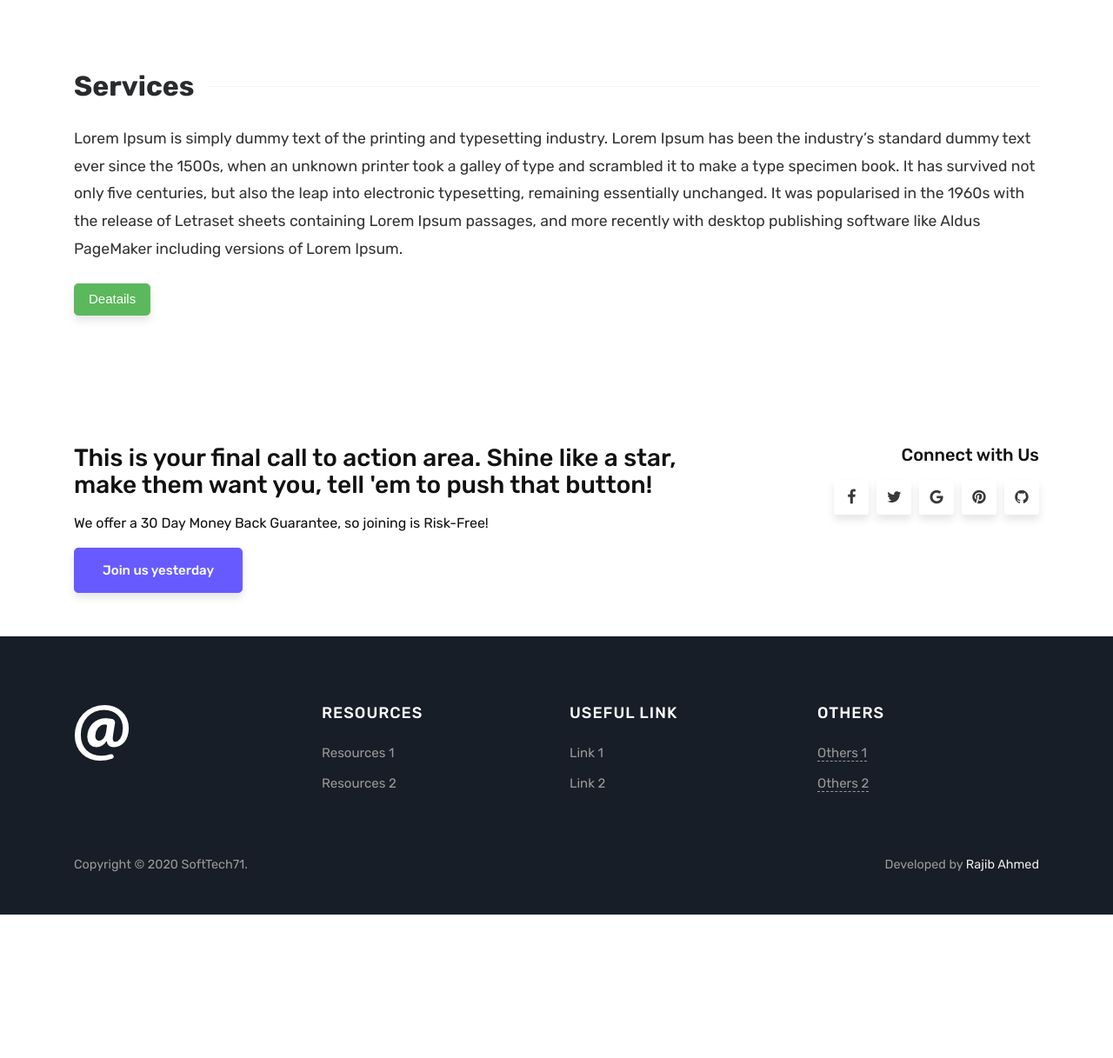
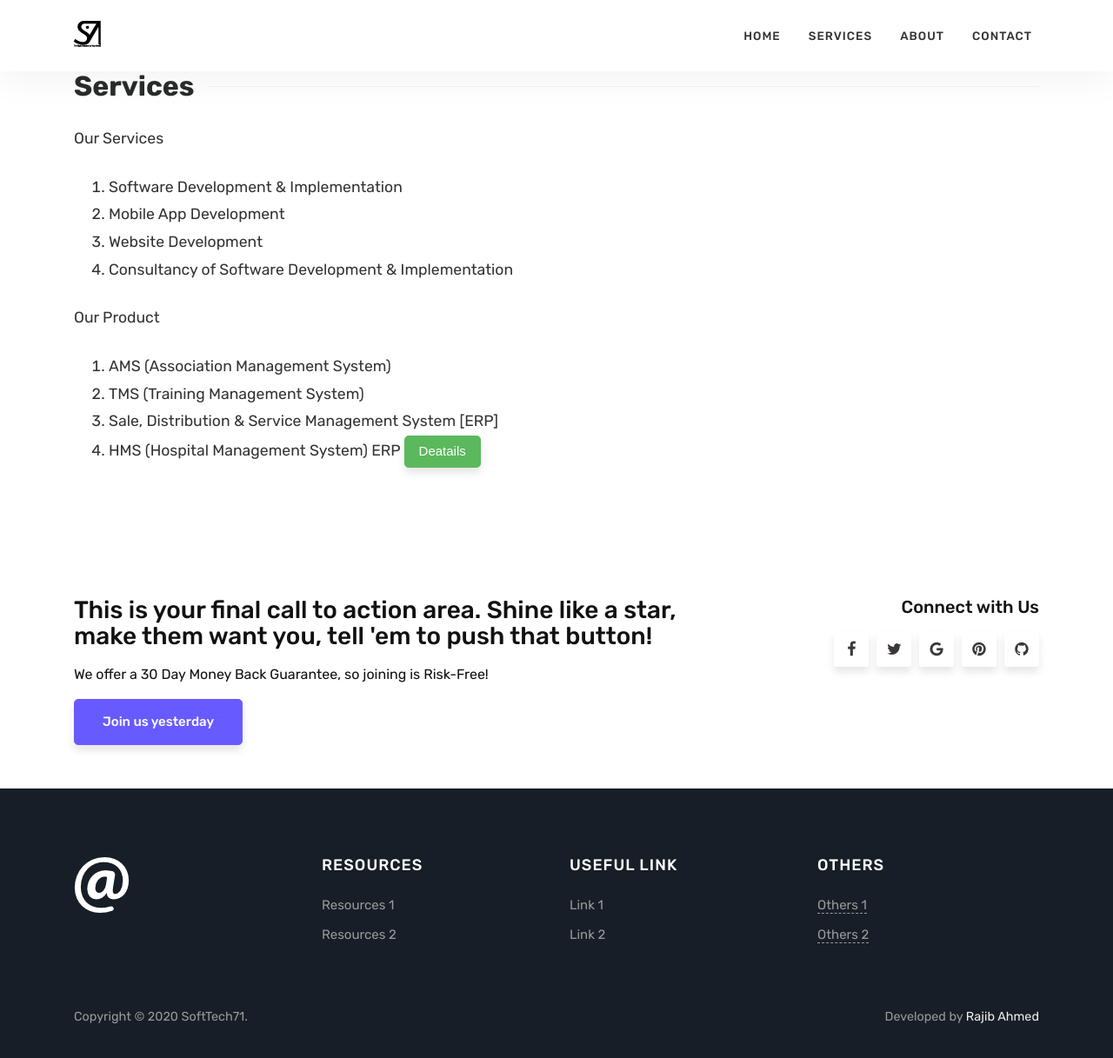
Before and after one commit to softtech71/softtech71.github.io, a Jekyll site: the page built from services.md, in a window 1280 px wide and 1226 px high. Shown: the top 1217 px of the window at 87% size. Built offline with Jekyll 4.4.1, drawn with Linux system fonts in a browser that asks for light colours.

Commit message:
Update services.md

```diff
--- a/services.md
+++ b/services.md
@@ -6,6 +6,17 @@
 comments: true
 ---
 
-Lorem Ipsum is simply dummy text of the printing and typesetting industry. Lorem Ipsum has been the industry's standard dummy text ever since the 1500s, when an unknown printer took a galley of type and scrambled it to make a type specimen book. It has survived not only five centuries, but also the leap into electronic typesetting, remaining essentially unchanged. It was popularised in the 1960s with the release of Letraset sheets containing Lorem Ipsum passages, and more recently with desktop publishing software like Aldus PageMaker including versions of Lorem Ipsum.
+Our Services
 
+1. Software Development &amp; Implementation
+2. Mobile App Development
+3. Website Development
+4. Consultancy of Software Development &amp; Implementation
+
+Our Product
+
+1. AMS (Association Management System)
+2. TMS (Training Management System)
+3. Sale, Distribution &amp; Service Management System [ERP]
+4. HMS (Hospital Management System) ERP
 <button class="btn btn-success" title="More Button">Deatails</button>
```
